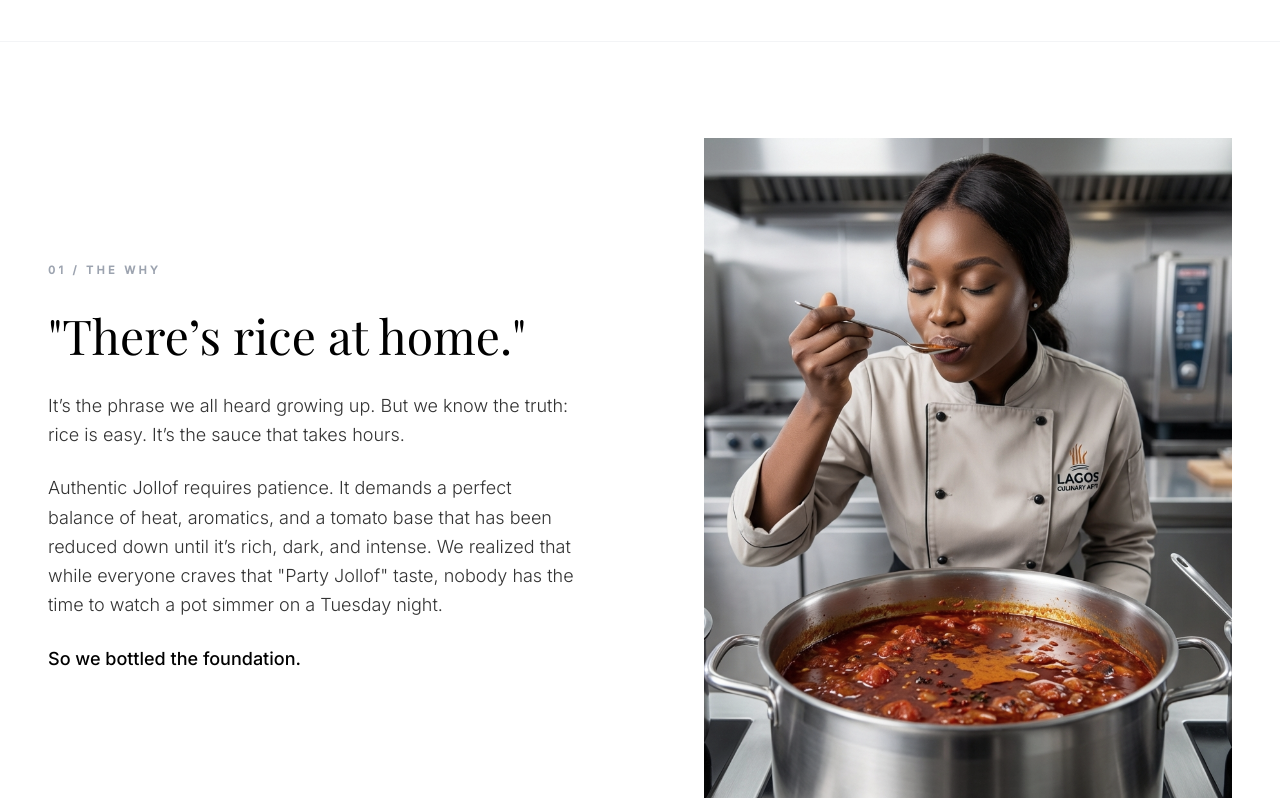
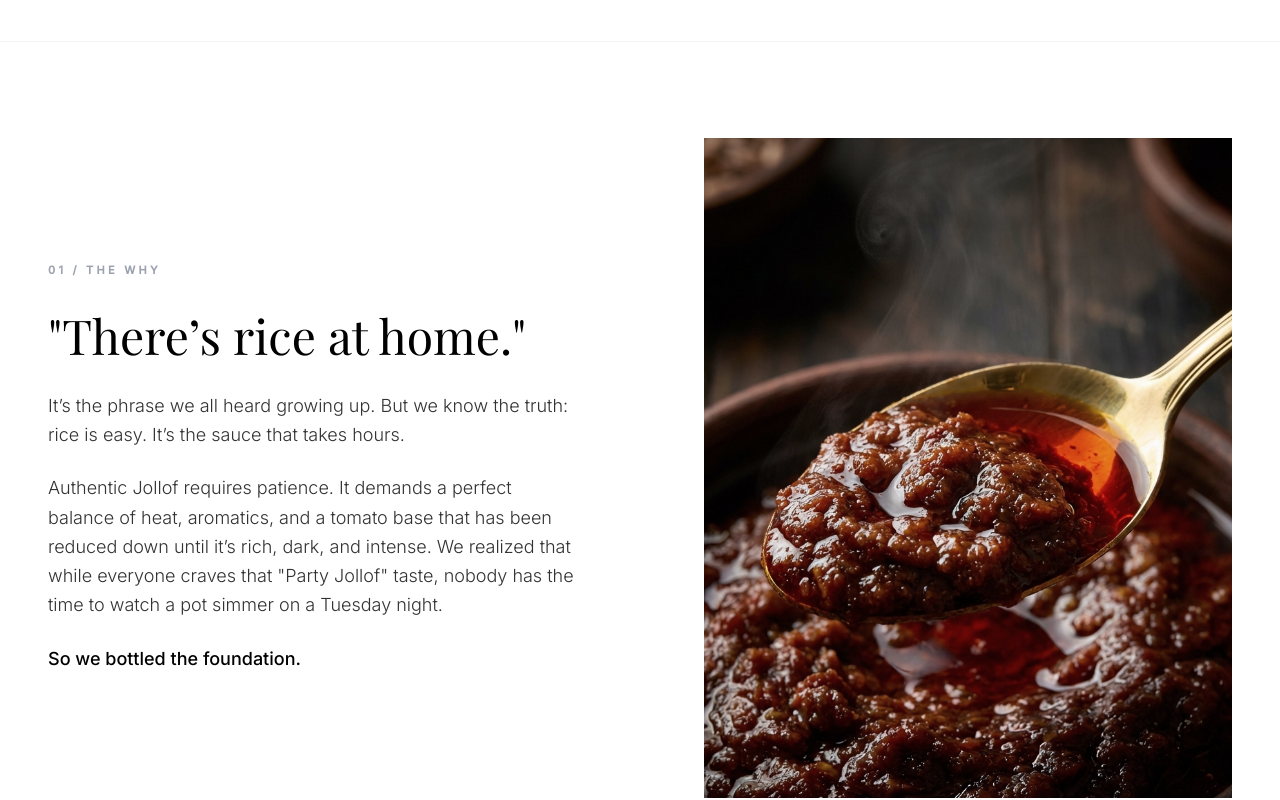
Before and after one commit to sotariye/eyira, a React (Vite) app: page /about in a window 1280 px wide. Shown: the part 440-1240 px from the top of the page. Built offline with nearby package versions, Linux system fonts and the light colour scheme; no server answers; a web font is replaced by a local one.

Commit message:
Update About Page: Replaced chef image with premium stew texture macro shot

```diff
--- a/components/AboutPage.tsx
+++ b/components/AboutPage.tsx
@@ -34,8 +34,8 @@ const AboutPage: React.FC = () => {
                     </div>
                     <div className="aspect-[4/5] bg-gray-50 overflow-hidden relative">
                         <img
-                            src="/images/about_chef_tasting.png"
-                            alt="Chef tasting the rich tomato stew"
+                            src="/images/about_texture_spoon.png"
+                            alt="Rich tomato stew reduction on a spoon"
                             className="w-full h-full object-cover grayscale-[20%] hover:grayscale-0 transition-all duration-1000"
                         />
                     </div>
```
Also changed, not shown: public/images/about_texture_spoon.png.
